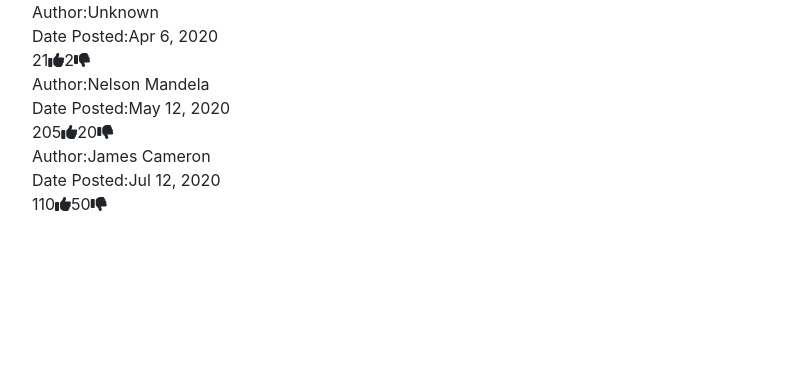
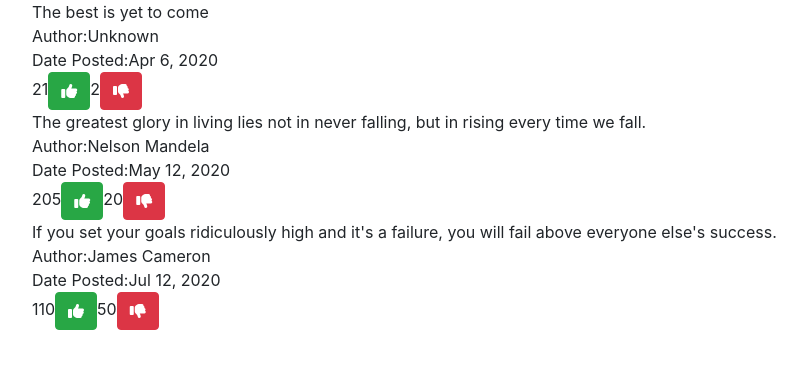
Before and after one commit to edumorris/quotes, an Angular app: page / in a window 1280 px wide. Shown: the top 368 px of the page, without its empty margins (53-860 px from the left). Built offline with nearby package versions, Linux system fonts and the light colour scheme.

Commit message:
Upvote & Downvote functionality added

```diff
--- a/src/app/app.module.ts
+++ b/src/app/app.module.ts
@@ -4,12 +4,14 @@
 import { AppComponent } from './app.component';
 import { QuotesComponent } from './quotes/quotes.component';
 import { HighlightDirective } from './highlight.directive';
+import { QuoteDetailsComponent } from './quote-details/quote-details.component';
 
 @NgModule({
   declarations: [
     AppComponent,
     QuotesComponent,
-    HighlightDirective
+    HighlightDirective,
+    QuoteDetailsComponent
   ],
   imports: [
     BrowserModule
--- /dev/null
+++ b/src/app/quote-details/quote-details.component.html
@@ -0,0 +1,2 @@
+<span>{{ quote.upvote }}</span><span><button class="btn btn-success" (click)='upvote()'><i class="fa fa-thumbs-up"></i></button></span>
+<span>{{ quote.downvote }}</span><span><button class="btn btn-danger" (click)='downvote()'><i class="fa fa-thumbs-down"></i></button></span>
--- /dev/null
+++ b/src/app/quote-details/quote-details.component.ts
@@ -0,0 +1,26 @@
+import { Component, OnInit, Input, Output, EventEmitter } from '@angular/core';
+import { Quotes } from '../quotes'
+
+@Component({
+  selector: 'app-quote-details',
+  templateUrl: './quote-details.component.html',
+  styleUrls: ['./quote-details.component.css']
+})
+export class QuoteDetailsComponent implements OnInit {
+
+  constructor() { }
+
+  ngOnInit(): void {
+  }
+
+  @Input() quote: Quotes;
+
+  upvote() {
+    this.quote.upvote += 1;
+  }
+
+  downvote() {
+    this.quote.downvote += 1;
+  }
+
+}
--- a/src/app/quotes/quotes.component.html
+++ b/src/app/quotes/quotes.component.html
@@ -1,7 +1,6 @@
 <div class="container">
-    <div *ngFor='let quote of quotes'>
-        <div class="quote-holder" *ngIf='quote.id == ind'>
-            [style.background = "black"]
+    <div *ngFor='let quote of quotes; let i = index'>
+        <div class="quote-holder">
             {{ quote.quote }}
         </div>
         <div class="details-section">
@@ -10,8 +9,7 @@
             <span>Date Posted:</span><span>{{ quote.date | date }}</span>
             <br>
             <div class="vote-section">
-                <span>{{ quote.upvote }}</span><span><i class="fa fa-thumbs-up"></i></span>
-                <span>{{ quote.downvote }}</span><span><i class="fa fa-thumbs-down"></i></span>
+                <app-quote-details [quote]='quote'></app-quote-details>
             </div>
 
         </div>
--- a/src/app/quotes/quotes.component.ts
+++ b/src/app/quotes/quotes.component.ts
@@ -1,5 +1,6 @@
-import { Component, OnInit } from '@angular/core';
+import { Component, OnInit, Input, Output, EventEmitter } from '@angular/core';
 import { Quotes } from '../quotes';
+import { Quote } from '@angular/compiler';
 
 @Component({
   selector: 'app-quotes',
@@ -9,6 +10,8 @@
 export class QuotesComponent implements OnInit {
 
   ind: number;
+
+  @Input() quote: Quotes;
 
   quotes: Quotes[] = [
     {id: 1, submitter: "Elly Konn", quote: "The best is yet to come", author: "Unknown", date: new Date(2020, 3, 6), upvote: 21, downvote: 2},
```
Also changed, not shown: src/app/quote-details/quote-details.component.css (added), 1 other file (tests, documents, lock files or other folders).
